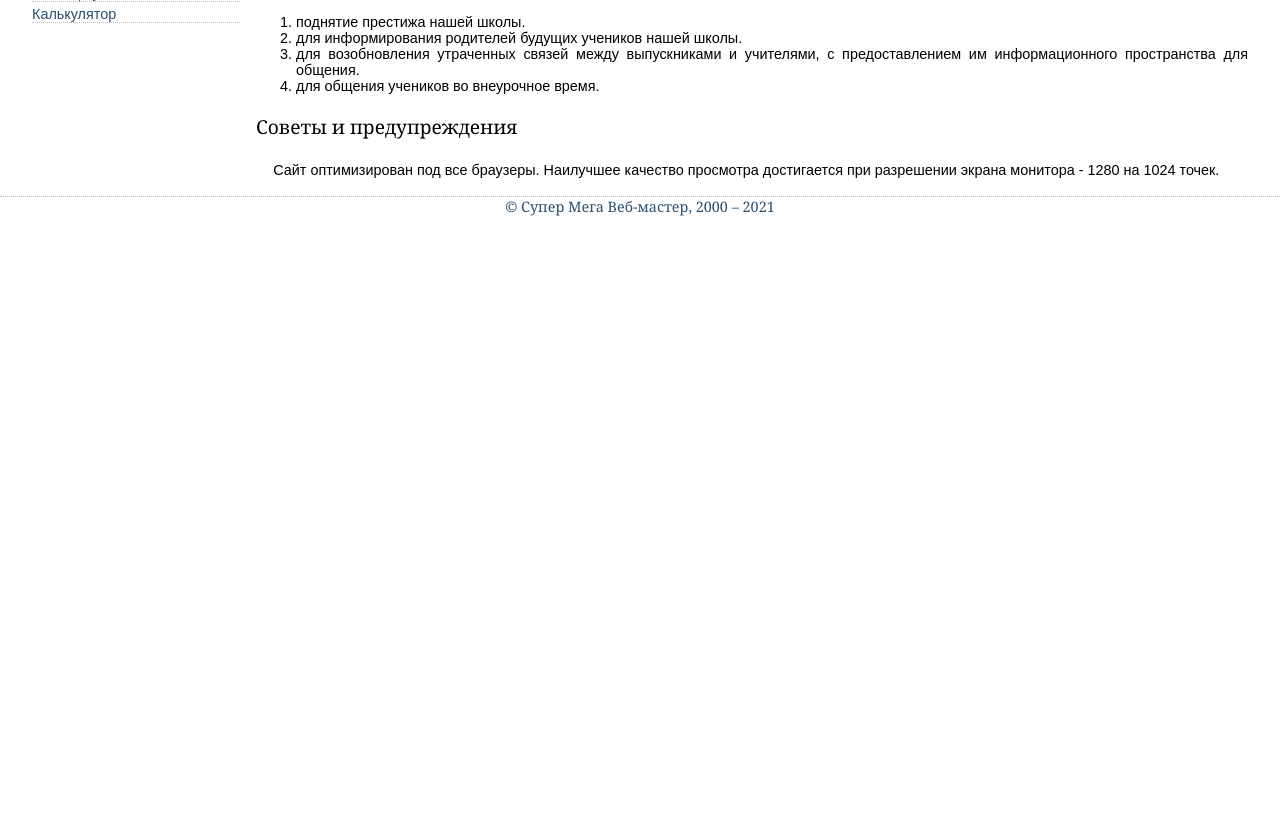
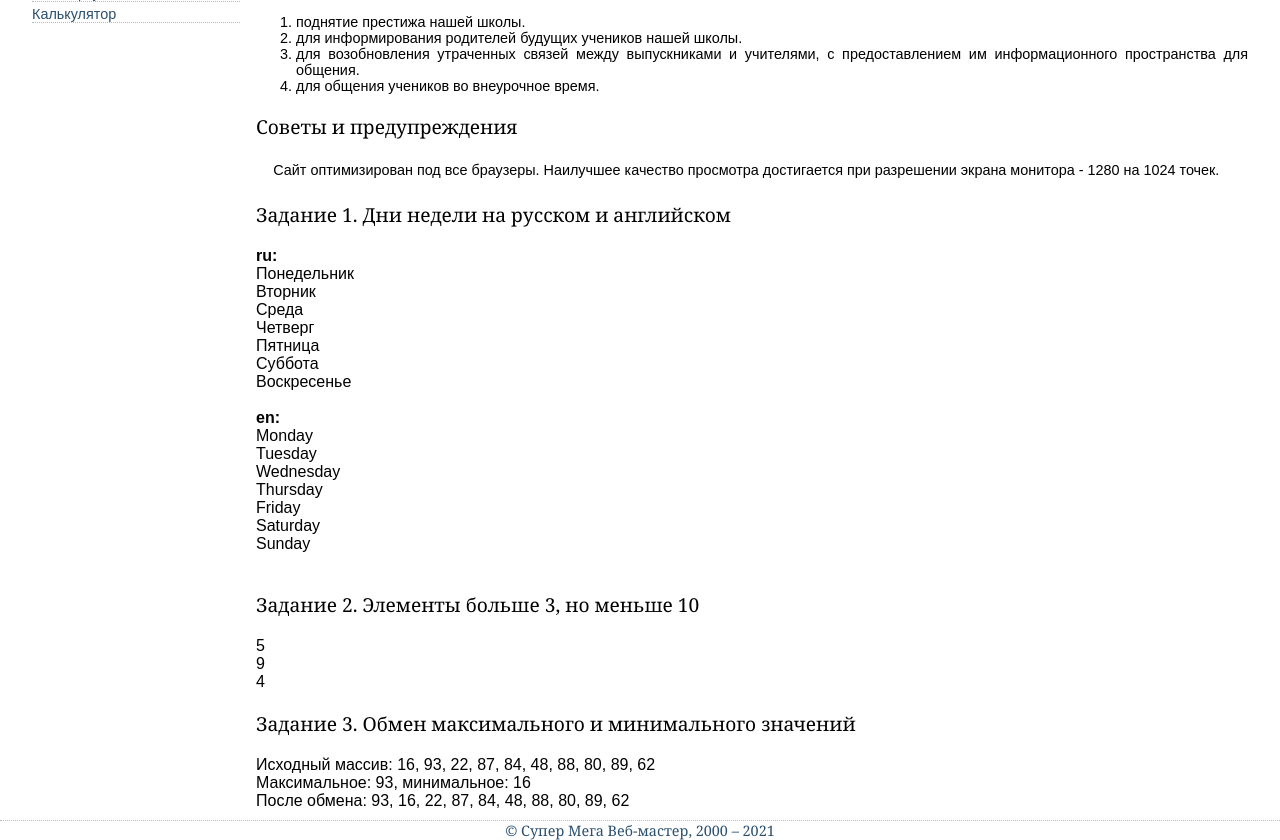
Before and after one commit to alua30/schoola, a PHP site: page /about.php in a window 1280 px wide. Shown: the part 215-1055 px from the top of the page. Before the commit the page ends 431 px from the top, so only its background shows below. Run offline with PHP 8.4, Linux system fonts and the light colour scheme.

Commit message:
feat: lab7 tasks 1-3 arrays (foreach, rand, swap min and max)

```diff
--- a/about.php
+++ b/about.php
@@ -35,6 +35,69 @@
     <p>
       Сайт оптимизирован под все браузеры. Наилучшее качество просмотра достигается при разрешении экрана монитора - 1280 на 1024 точек.
     </p>
+
+        <!-- Задание 1 -->
+    <h3>Задание 1. Дни недели на русском и английском</h3>
+    <?php
+    // Двухмерный массив: первый ключ 'ru', второй 'en'
+    $days = [
+        'ru' => ['Понедельник', 'Вторник', 'Среда', 'Четверг', 'Пятница', 'Суббота', 'Воскресенье'],
+        'en' => ['Monday', 'Tuesday', 'Wednesday', 'Thursday', 'Friday', 'Saturday', 'Sunday'],
+    ];
+
+    // Вложенные циклы foreach
+    foreach ($days as $lang => $list) {
+        echo "<b>$lang:</b><br>";
+        foreach ($list as $day) {
+            echo $day, '<br>';
+        }
+        echo '<br>';
+    }
+    ?>
+
+    <!-- Задание 2 -->
+    <h3>Задание 2. Элементы больше 3, но меньше 10</h3>
+    <?php
+    $numbers = [2, 5, 9, 15, 0, 4];
+
+    foreach ($numbers as $number) {
+        if ($number > 3 && $number < 10) {
+            echo $number, '<br>';
+        }
+    }
+    ?>
+
+    <!-- Задание 3 -->
+    <h3>Задание 3. Обмен максимального и минимального значений</h3>
+    <?php
+    // Массив из 10 случайных значений
+    $arr = [];
+    for ($i = 0; $i < 10; $i++) {
+        $arr[] = rand(1, 100);
+    }
+    echo 'Исходный массив: ', implode(', ', $arr), '<br>';
+
+    // Ищем индексы максимального и минимального элементов
+    $maxIndex = 0;
+    $minIndex = 0;
+    foreach ($arr as $index => $value) {
+        if ($value > $arr[$maxIndex]) {
+            $maxIndex = $index;
+        }
+        if ($value < $arr[$minIndex]) {
+            $minIndex = $index;
+        }
+    }
+    echo 'Максимальное: ', $arr[$maxIndex], ', минимальное: ', $arr[$minIndex], '<br>';
+
+    // Меняем их местами
+    $temp = $arr[$maxIndex];
+    $arr[$maxIndex] = $arr[$minIndex];
+    $arr[$minIndex] = $temp;
+
+    echo 'После обмена: ', implode(', ', $arr), '<br>';
+    ?>
+
     <!-- Область основного контента -->
   </div>
   <div id="nav">
```
